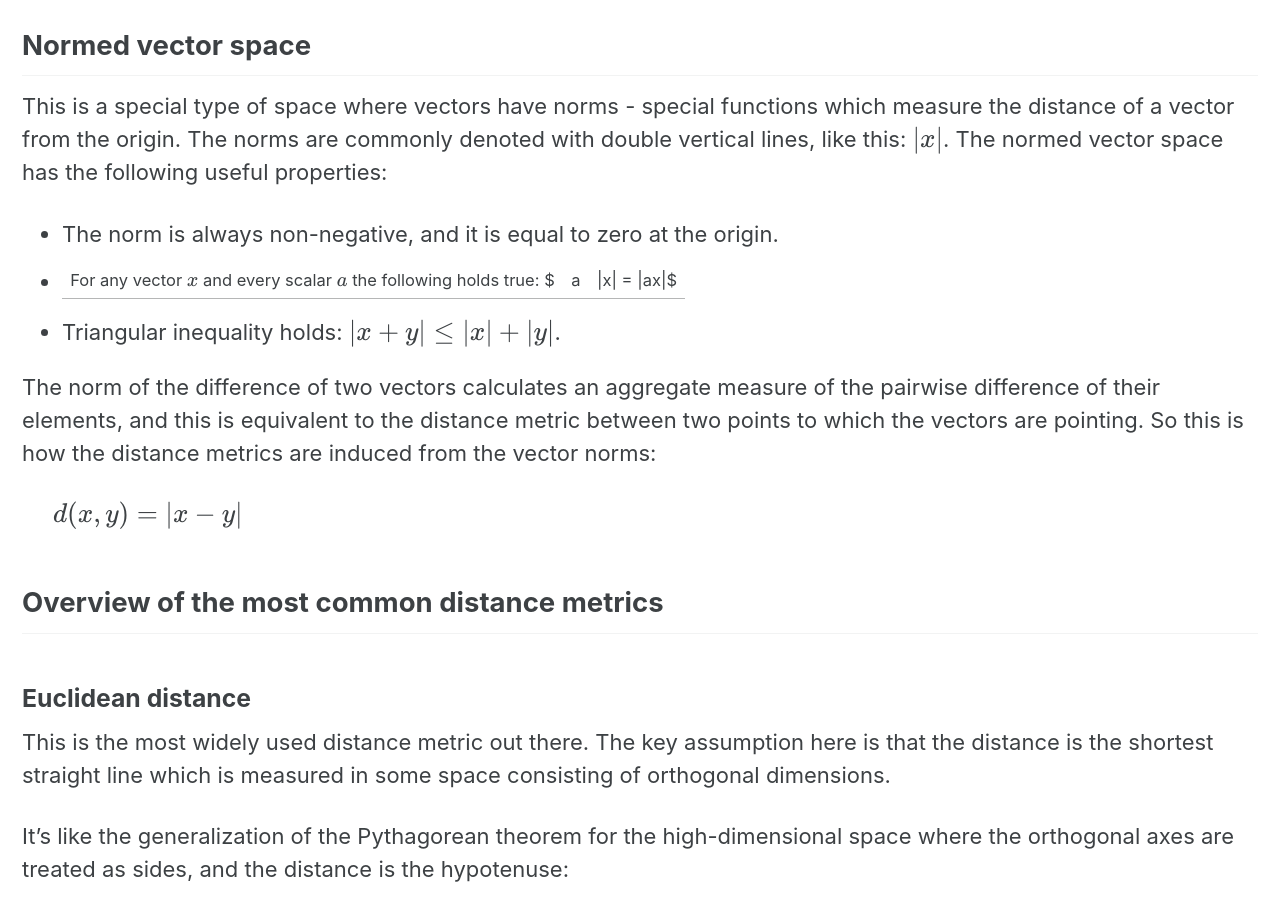
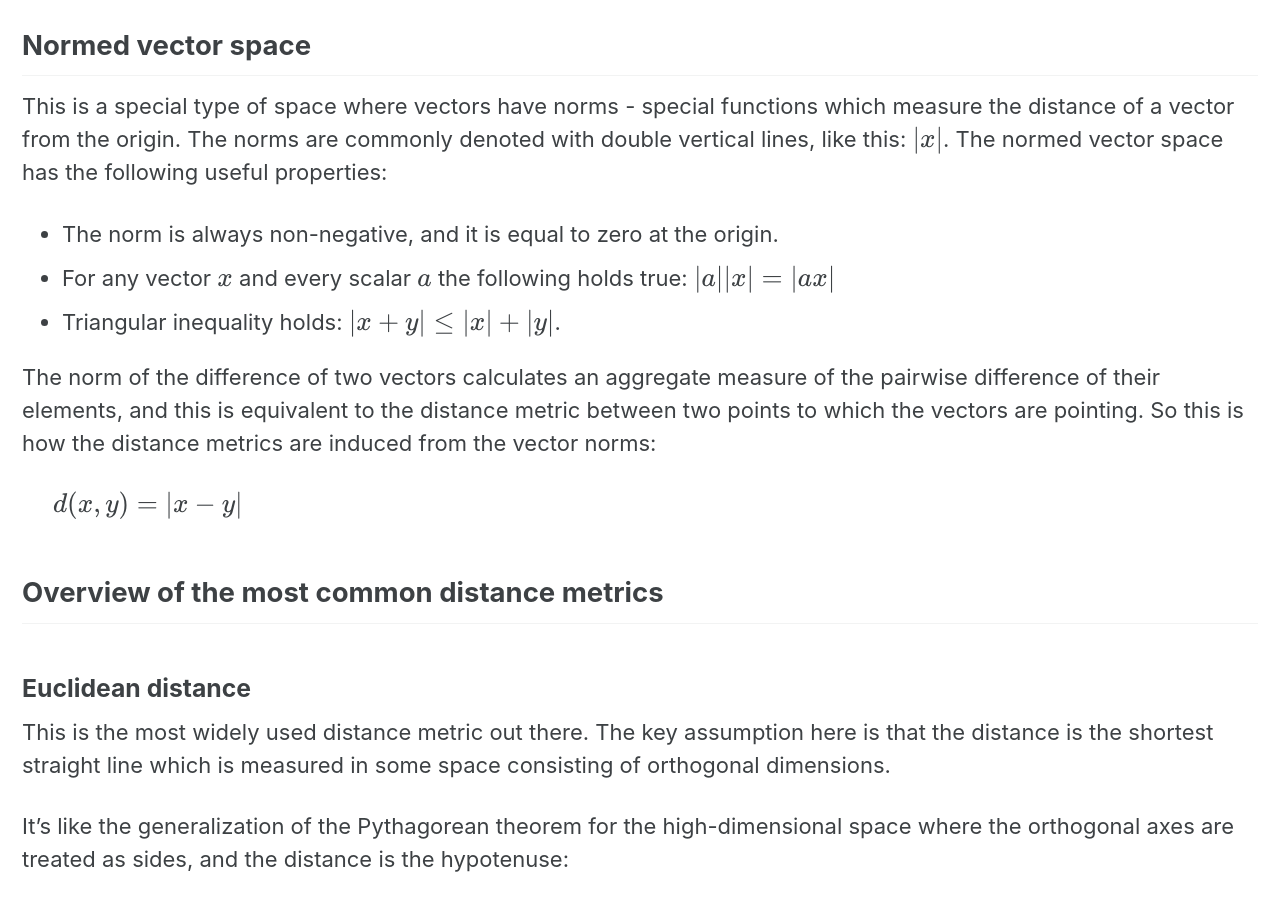
Before and after one commit to vzahorui/vzahorui.github.io, a Jekyll site: the page built from _posts/2021-07-29-distance-metrics.md, in a window 1280 px wide and 900 px high, scrolled down 430 px. Built offline with Jekyll 4.4.1, drawn with Linux system fonts in a browser that asks for light colours; cached includes are drawn as plain includes; nearby versions of some CDN libraries; formulas are drawn with MathJax 3.

Commit message:
fixed formula displaying

```diff
--- a/_posts/2021-07-29-distance-metrics.md
+++ b/_posts/2021-07-29-distance-metrics.md
@@ -17,7 +17,7 @@ The distance metrics are induced from the normed vector spaces, so let's first t
 This is a special type of space where vectors have norms - special functions which measure the distance of a vector from the origin. The norms are commonly denoted with double vertical lines, like this: $\| x \|$. The normed vector space has the following useful properties:
 
 * The norm is always non-negative, and it is equal to zero at the origin.
-* For any vector $x$ and every scalar $a$ the following holds true: $|a|\|x\| = \|ax\|$
+* For any vector $x$ and every scalar $a$ the following holds true: $\lvert a \rvert \|x\| = \|ax\|$
 * Triangular inequality holds: $\|x+y\| \leq \|x\| + \|y\|$.
 
 The norm of the difference of two vectors calculates an aggregate measure of the pairwise difference of their elements, and this is equivalent to the distance metric between two points to which the vectors are pointing. So this is how the distance metrics are induced from the vector norms:
```
